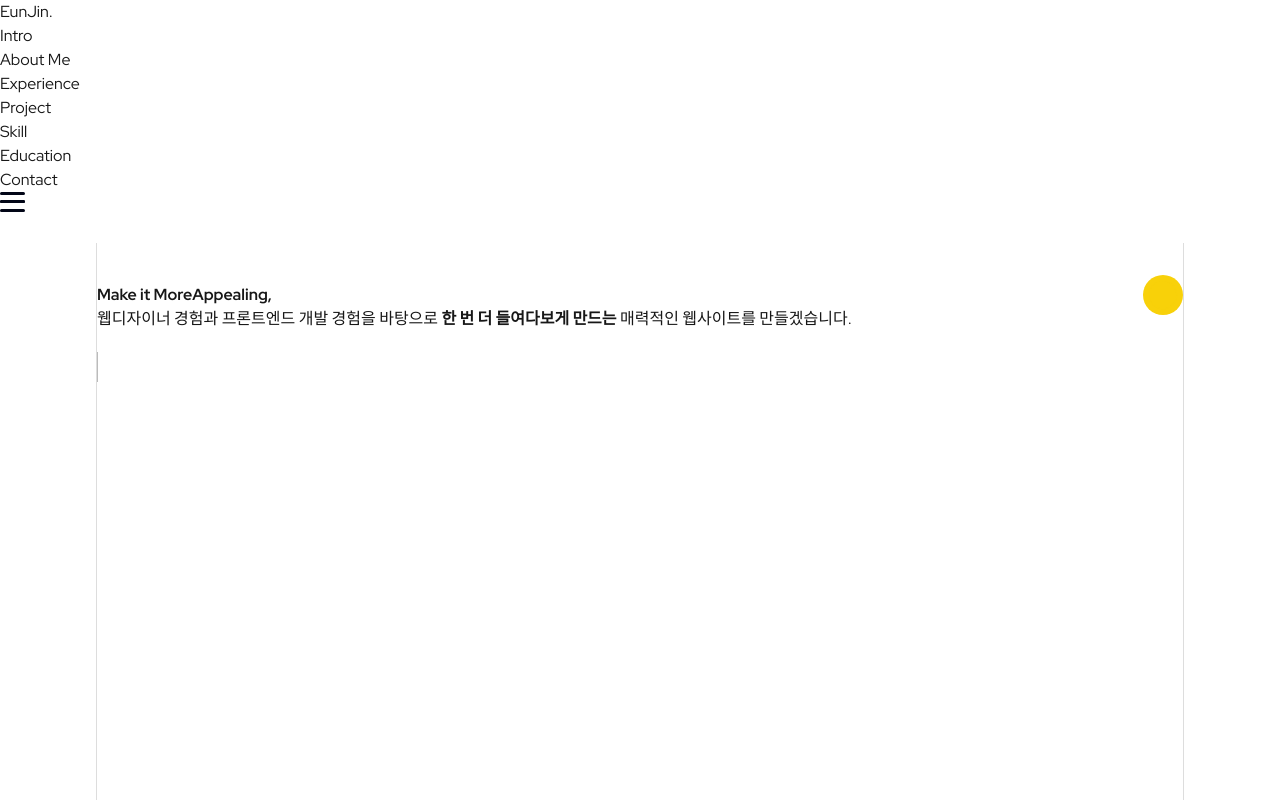
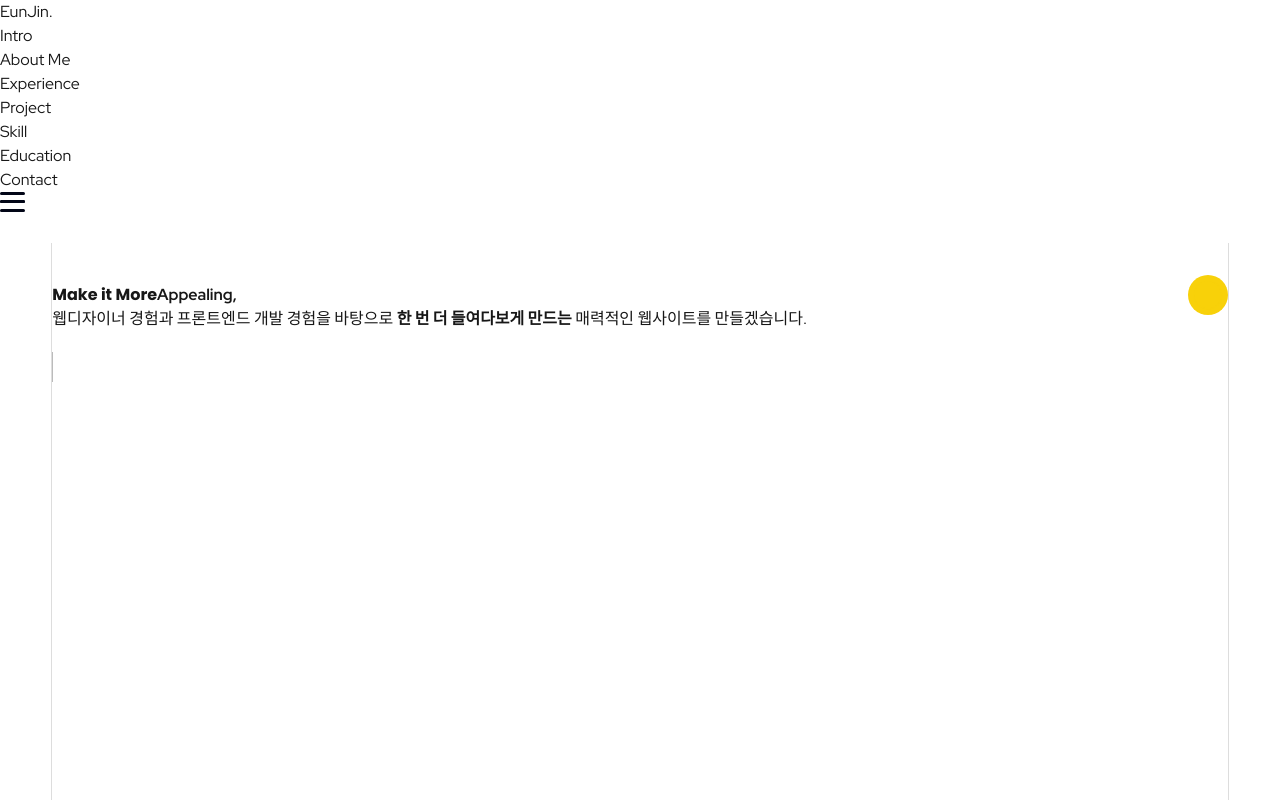
Before and after one commit to skykwon1004/portfolio_design, a React (Vite) app: page / in a window 1280 px wide. Shown: the top 800 px of the page. Built offline with nearby package versions, Linux system fonts and the light colour scheme; a web font is replaced by a local one.

Commit message:
design: poppins 폰트 추가

```diff
--- a/src/components/Intro.tsx
+++ b/src/components/Intro.tsx
@@ -22,7 +22,7 @@
           >
             <div className="box-wapper mb-5 max-xl:mt-10">
               <div className="box"></div>
-              <strong className="makeit popins text-5xl font-thin max-md:text-4xl max-xl:block max-md:text-center text-animate mb-2 mx-4">
+              <strong className="makeit poppins text-5xl font-thin max-md:text-4xl max-xl:block max-md:text-center text-animate mb-2 mx-4">
                 Make it More
               </strong>
               <strong className="appealing text-7xl font-bold max-md:text-6xl max-xl:block  max-md:text-center text-animate">
--- a/src/index.css
+++ b/src/index.css
@@ -1,6 +1,7 @@
 @import url("https://fonts.googleapis.com/css2?family=Roboto:wght@400;700&display=swap");
 @import url("https://fonts.googleapis.com/css2?family=Noto+Sans+KR:wght@400;700&display=swap");
 @import url("https://cdn.jsdelivr.net/gh/orioncactus/pretendard@v1.3.6/dist/web/static/pretendard.css");
+@import url("https://fonts.googleapis.com/css2?family=Poppins:ital,wght@0,100;0,200;0,300;0,400;0,500;0,600;0,700;0,800;0,900;1,100;1,200;1,300;1,400;1,500;1,600;1,700;1,800;1,900&display=swap");
 @import url("https://fonts.googleapis.com/css2?family=Red+Hat+Display:ital,wght@0,300;0,400;0,500;0,600;0,700;0,800;0,900;1,300;1,400;1,500;1,600;1,700;1,800;1,900&display=swap");
 @import url("https://fonts.googleapis.com/css2?family=Abril+Fatface&family=Chonburi&family=DM+Serif+Display:ital@0;1&family=Fugaz+One&display=swap");
 
@@ -12,6 +13,10 @@
   font-family: "Red Hat Display", "Pretendard", "Roboto", "Noto Sans KR",
     sans-serif;
   word-break: keep-all;
+}
+
+.poppins {
+  font-family: "Poppins", sans-serif;
 }
 
 .white {
@@ -185,7 +190,7 @@
 
 .intro-content-left {
   margin: 0 auto;
-  width: 85%;
+  width: 92%;
   height: 100vh;
 }
 
```
